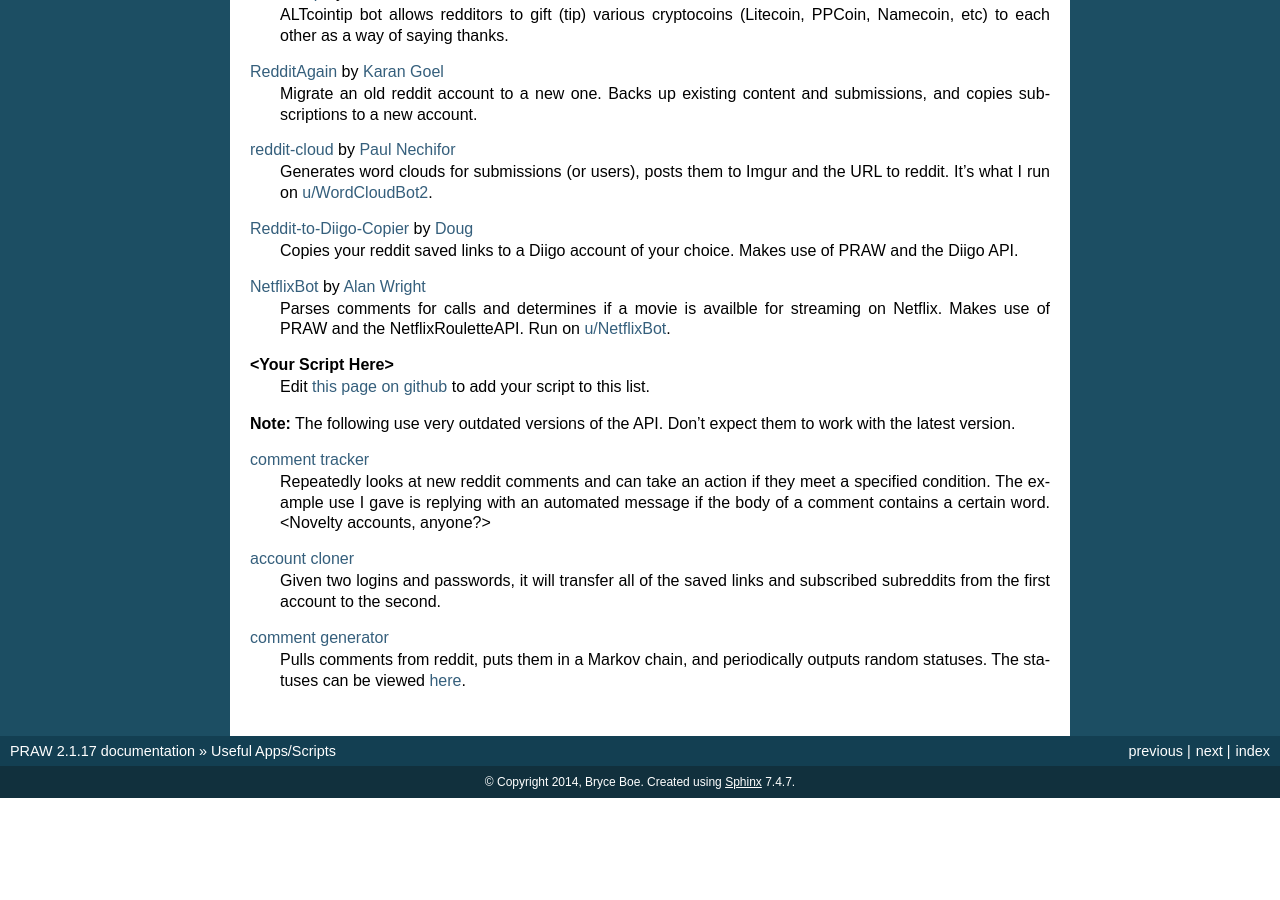
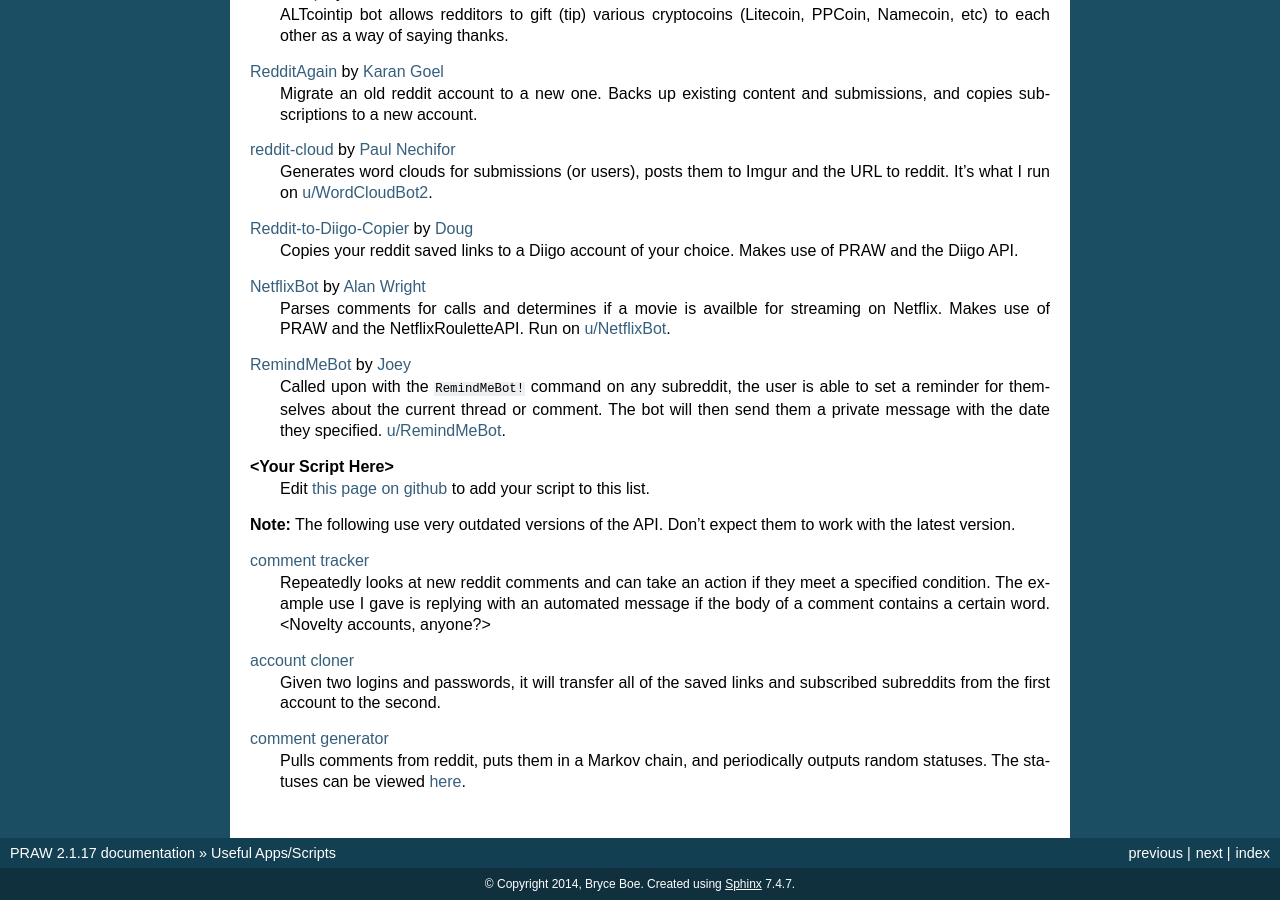
Before and after one commit to praw-dev/praw, a Sphinx documentation site: the page built from docs/pages/useful_scripts.rst, in a window 1280 px wide and 900 px high, scrolled down 1364 px. Built offline with Sphinx 7.4.7, drawn with Linux system fonts in a browser that asks for light colours; before the commit the page ends 2162 px from its top, so only the background shows below that.

Commit message:
Added RemindMeBot

```diff
--- a/docs/pages/useful_scripts.rst
+++ b/docs/pages/useful_scripts.rst
@@ -106,6 +106,12 @@ this page to add in more.
     on Netflix. Makes use of PRAW and the NetflixRouletteAPI. Run on
     `u/NetflixBot <http://www.reddit.com/user/NetflixBot>`_.
 
+`RemindMeBot <https://github.com/SIlver--/remindmebot-reddit>`_ by `Joey <http://www.github.com/Silver-->`_
+    Called upon with the ``RemindMeBot!`` command on any subreddit, the user
+    is able to set a reminder for themselves about the current thread or comment.
+    The bot will then send them a private message with the date they specified.
+    `u/RemindMeBot <http://www.reddit.com/user/RemindMeBot>`_.
+
 **\<Your Script Here\>**
     Edit `this page on github <https://github.com/praw-dev/praw/blob/master/
     docs/pages/useful_scripts.rst>`_ to add your script to this list.
```
